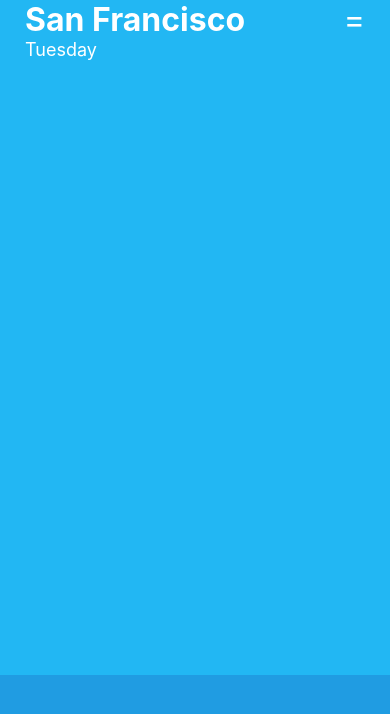
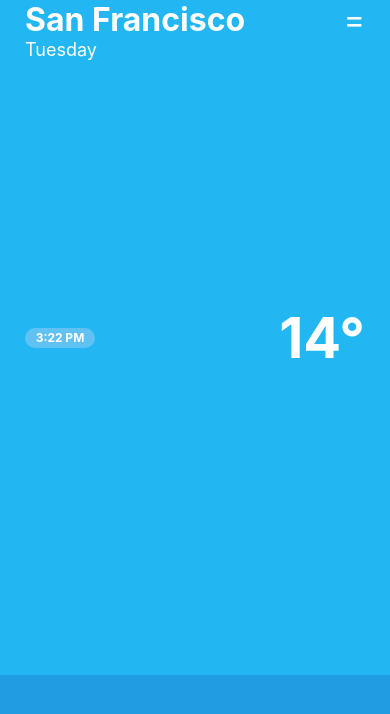
Before and after one commit to mpelekh/WeatherForMykolaPelekh, a React Native app: screen / in a window 390 px wide. Shown: the top 714 px of the page. Built offline with nearby package versions, Linux system fonts and the light colour scheme.

Commit message:
Add current weather info section

```diff
--- a/App.tsx
+++ b/App.tsx
@@ -21,6 +21,7 @@ const App = () => {
       <SafeAreaView style={styles.safeAreaViewBottom}>
         <View style={styles.container}>
           <View style={styles.mainSection}>
+            <View style={styles.mainSectionCityAndDayInfo}>
               <View style={styles.section}>
                 <View>
                   <Text style={styles.cityNameText}>San Francisco</Text>
@@ -32,6 +33,18 @@ const App = () => {
               <View style={styles.section}>
                 <View>
                   <Text style={styles.dayNameText}>Tuesday</Text>
+                </View>
+              </View>
+            </View>
+
+            <View style={styles.mainSectionCurrentWeatherInfo}>
+              <View style={{...styles.section, ...styles.currentWeatherView}}>
+                <View style={styles.timeView}>
+                  <Text style={styles.timeText}>3:22 PM</Text>
+                </View>
+                <View>
+                  <Text style={styles.temperatureValueText}>14&#176;</Text>
+                </View>
               </View>
             </View>
           </View>
--- a/styles.ts
+++ b/styles.ts
@@ -2,6 +2,7 @@ import {StyleSheet} from 'react-native';
 
 const COLORS = {
   lightAzure: '#22b7f3',
+  lighterAzure: '#60c1f3',
   azure: '#209ce2',
   white: '#ffffff',
 };
@@ -21,6 +22,16 @@ export const styles = StyleSheet.create({
   mainSection: {
     flex: 0.8,
     backgroundColor: COLORS.lightAzure,
+  },
+  mainSectionCityAndDayInfo: {
+    flex: 0.45,
+  },
+  mainSectionCurrentWeatherInfo: {
+    flex: 0.55,
+  },
+  currentWeatherView: {
+    alignItems: 'center',
+    justifyContent: 'space-between',
   },
   nextDaysWeatherSection: {
     flex: 0.2,
@@ -46,6 +57,24 @@ export const styles = StyleSheet.create({
   cityNameIconText: {
     color: COLORS.white,
     fontSize: 32,
+  },
+  timeView: {
+    backgroundColor: COLORS.lighterAzure,
+    borderRadius: 15,
+    height: 20,
+    alignItems: 'center',
+    justifyContent: 'center',
+    width: 70,
+  },
+  timeText: {
+    color: COLORS.white,
+    fontSize: 12,
+    fontWeight: 'bold',
+  },
+  temperatureValueText: {
+    color: COLORS.white,
+    fontSize: 56,
+    fontWeight: 'bold',
   },
 
   // scrollView: {
```
Lines whose indentation alone changed are shown as unchanged.
